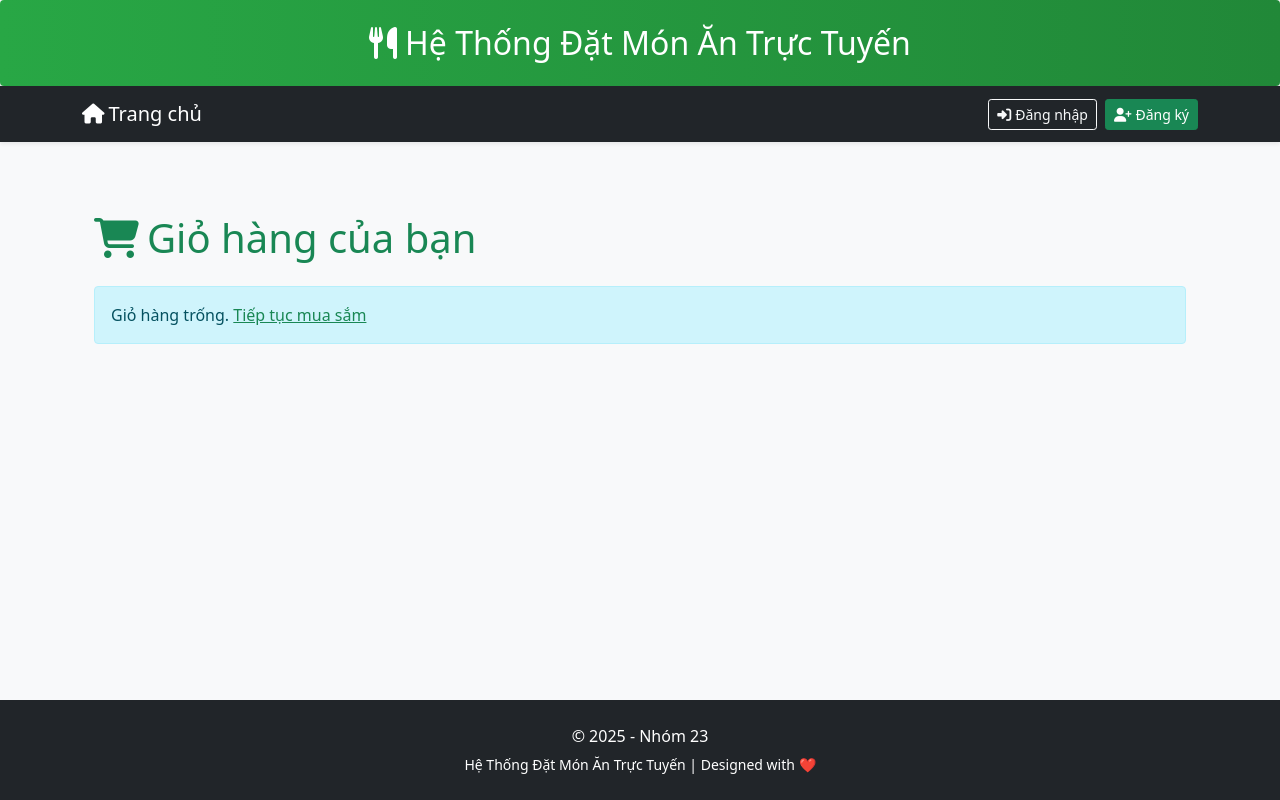
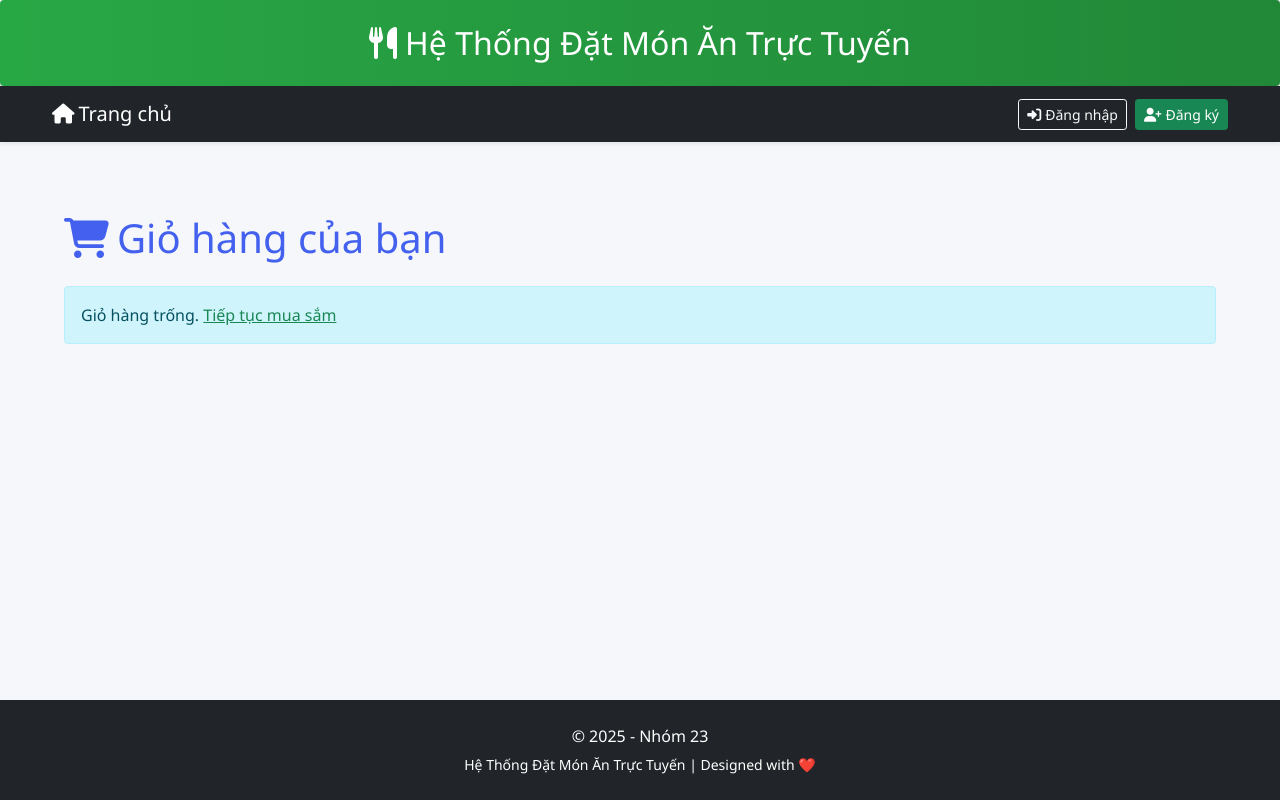
Before and after one commit to lybuida/Ordering_Food_App, a Flask app: page /customer/cart in a window 1280 px wide. Run offline with Flask 3, Linux system fonts and the light colour scheme.

Commit message:
DDATT - update 3.3.1.4 - Ly

```diff
--- a/OrderingFoodApp/dao/cart_service.py
+++ b/OrderingFoodApp/dao/cart_service.py
@@ -1,3 +1,4 @@
+#cart_service.py
 from flask import session
 from OrderingFoodApp.models import MenuItem
 
--- a/OrderingFoodApp/static/css/customer/cart.css
+++ b/OrderingFoodApp/static/css/customer/cart.css
@@ -1,48 +1,139 @@
-body {
-  background-color: #f8f9fa;
+:root {
+  /* Màu chính & accent */
+  --primary-color: #4361ee;     /* xanh dương trầm */
+  --accent-color:  #4895ef;     /* xanh dương nhạt hơn */
+  --success-color: #4cc9f0;     /* xanh biển nhạt */
+  --danger-color:  #e63946;     /* đỏ */
+  --light-bg:      #f5f7fa;     /* nền tổng thể */
+  --card-bg:       #ffffff;     /* nền thẻ */
+  --card-hover:    #eef2f7;     /* hover thẻ */
+  --text-dark:     #2b2d42;     /* chữ chính */
+  --text-light:    #6c757d;     /* chữ phụ */
+
+  /* Shadow & transition */
+  --card-shadow:       0 4px 12px rgba(0,0,0,0.05);
+  --card-shadow-hover: 0 8px 24px rgba(0,0,0,0.1);
+  --transition: all 0.3s ease-in-out;
 }
 
-.shop-header {
-  background: #e8f5e9;
-  border: 1px solid #c8e6c9;
-  color: #2e7d32;
-  font-weight: 500;
+body {
+  background-color: var(--light-bg);
+  color: var(--text-dark);
+  font-family: 'Segoe UI', Tahoma, Geneva, Verdana, sans-serif;
 }
 
-.cart-items {
-  background-color: #ffffff;
+.container {
+  max-width: 1200px;
+  margin: 0 auto;
 }
 
-.cart-item {
-  align-items: center;
+/* Tiêu đề */
+h1.text-success {
+  color: var(--primary-color) !important;
 }
 
+/* Header shop */
+.shop-header {
+  background: linear-gradient(135deg, var(--primary-color) 0%, var(--accent-color) 100%);
+  color: #fff;
+  box-shadow: var(--card-shadow);
+}
+.shop-header .fas.fa-store {
+  color: #fff;
+}
+.shop-header .shop-name {
+  color: #fff !important;
+}
+
+/* Cart wrapper */
+.cart-items {
+  background: var(--card-bg);
+  border-radius: 8px;
+}
+
+/* Cart item */
+.cart-item {
+  transition: var(--transition);
+  background: var(--card-bg);
+}
+.cart-item:not(:last-child) {
+  border-bottom: 1px solid #e9ecef;
+}
+.cart-item:hover {
+  background: var(--card-hover);
+}
+
+/* Hình ảnh */
 .cart-item .item-image {
   width: 70px;
   height: 70px;
   object-fit: cover;
-  border: 1px solid #ddd;
+  border-radius: 8px;
+  box-shadow: var(--card-shadow);
 }
 
-.quantity-control .btn {
+/* Nút tăng/giảm */
+.quantity-control .btn-outline-success {
+  background: var(--primary-color);
+  color: #fff;
+  border: none;
+  box-shadow: var(--card-shadow);
   width: 32px;
   height: 32px;
   padding: 0;
   display: flex;
   align-items: center;
   justify-content: center;
+  transition: var(--transition);
+}
+.quantity-control .btn-outline-success:hover {
+  background: var(--accent-color);
+  box-shadow: var(--card-shadow-hover);
 }
 
+/* Input số lượng */
 .quantity-input {
   width: 40px;
   border: none;
   background: transparent;
   font-weight: bold;
+  color: var(--text-dark);
 }
 
+/* Nút xóa */
+.btn-outline-danger {
+  border: none;
+  background: rgba(230, 57, 70, 0.1);
+  color: var(--danger-color);
+  transition: var(--transition);
+}
+.btn-outline-danger:hover {
+  background: var(--danger-color);
+  color: #fff;
+  box-shadow: var(--card-shadow-hover);
+}
+
+/* Thanh checkout */
 .checkout-bar {
-  position: sticky;
-  bottom: 0;
-  background: #ffffff;
-  border-top: 1px solid #ddd;
+  background: #ffffff !important;
+  color: #2b2d42 !important;      /* chữ đen */
+  border: 1px solid #e9ecef;      /* viền nhẹ nếu cần */
+  box-shadow: var(--card-shadow);
 }
+
+/* Nhãn “Chọn tất cả” và “Tổng cộng” */
+.checkout-bar label,
+.checkout-bar #totalPrice {
+  color: #2b2d42 !important;
+}
+
+/* Nút Thanh toán */
+.checkout-bar .btn-success {
+  background: #28a745 !important;
+  color: #fff !important;
+  border: none;
+}
+.checkout-bar .btn-success:hover {
+  background: #218838 !important;  /* tông đậm hơn */
+  box-shadow: 0 4px 12px rgba(0,0,0,0.1);
+}
--- a/OrderingFoodApp/static/js/customer/cart.js
+++ b/OrderingFoodApp/static/js/customer/cart.js
@@ -1,8 +1,10 @@
 document.addEventListener('DOMContentLoaded', () => {
-  const totalPriceElem = document.getElementById('totalPrice');
-  const cartForm = document.getElementById('cartForm');
+  const totalPriceElem   = document.getElementById('totalPrice');
+  const cartForm         = document.getElementById('cartForm');
+  const cartContainer    = document.getElementById('cartContainer');
+  const continueUrl   = cartContainer.dataset.continueUrl;
 
-  // Tính lại tổng tiền
+
   function updateTotal() {
     let total = 0;
     document.querySelectorAll('.item-checkbox').forEach(cb => {
@@ -11,42 +13,35 @@ document.addEventListener('DOMContentLoaded', () => {
     totalPriceElem.textContent = total.toLocaleString('vi-VN') + ' đ';
   }
 
-  // Event delegation trên toàn form
+  function cleanEmptyShops() {
+    document.querySelectorAll('.shop-block').forEach(shop => {
+      if (!shop.querySelector('.cart-item')) shop.remove();
+    });
+  }
+
+  function checkEmptyCart() {
+    // nếu không còn cart-item nào, show empty message
+    if (document.querySelectorAll('.cart-item').length === 0) {
+      cartContainer.innerHTML = `
+        <p class="alert alert-info mt-4">
+          Giỏ hàng trống.
+          <a href="${continueUrl}" class="text-success">Tiếp tục mua sắm</a>
+        </p>`;
+    }
+  }
+
   cartForm.addEventListener('click', async e => {
-    // Checkbox món
-    if (e.target.matches('.item-checkbox')) {
-      updateTotal();
-      return;
-    }
+    // tìm xem có phải click lên nút + / – / Xóa không
+    const btn = e.target.closest('.btn-increase, .btn-decrease, .btn-remove');
+    if (btn) {
+      e.preventDefault();
+      e.stopPropagation();
 
-    // Checkbox shop
-    if (e.target.matches('.select-shop')) {
-      const shopItems = e.target.closest('.shop-block')
-                            .querySelectorAll('.item-checkbox');
-      shopItems.forEach(cb => cb.checked = e.target.checked);
-      updateTotal();
-      return;
-    }
-
-    // Checkbox global
-    if (e.target.matches('#selectAllGlobal')) {
-      const flg = e.target.checked;
-      document.querySelectorAll('.item-checkbox, .select-shop')
-              .forEach(cb => cb.checked = flg);
-      updateTotal();
-      return;
-    }
-
-    // Tăng/Giảm/Xoá
-    if (e.target.matches('.btn-increase, .btn-decrease, .btn-remove')) {
-      e.preventDefault();
-      const btn = e.target.closest('button');
       const cartItem = btn.closest('.cart-item');
-      const itemId = cartItem.dataset.itemId;
-      let action;
-      if (btn.matches('.btn-increase')) action = 'increase';
-      else if (btn.matches('.btn-decrease')) action = 'decrease';
-      else action = 'remove';
+      const itemId   = cartItem.dataset.itemId;
+      const action   = btn.matches('.btn-remove')    ? 'remove'
+                       : btn.matches('.btn-increase') ? 'increase'
+                       : 'decrease';
 
       const res = await fetch('/customer/cart', {
         method: 'POST',
@@ -57,21 +52,50 @@ document.addEventListener('DOMContentLoaded', () => {
         body: new URLSearchParams({ action, item_id: itemId })
       });
 
-      // Xử lý kết quả
       if (action === 'remove') {
         cartItem.remove();
         updateTotal();
+        cleanEmptyShops();
+        checkEmptyCart();
       } else {
         const data = await res.json();
         if (data.quantity > 0) {
           cartItem.querySelector('.quantity-input').value = data.quantity;
-          cartItem.querySelector('.item-checkbox').dataset.subtotal = data.subtotal;
-          if (cartItem.querySelector('.item-checkbox').checked) updateTotal();
+          cartItem.querySelector('.item-checkbox')
+                  .dataset.subtotal = data.subtotal;
+          if (cartItem.querySelector('.item-checkbox').checked) {
+            updateTotal();
+          }
         } else {
           cartItem.remove();
           updateTotal();
+          cleanEmptyShops();
+          checkEmptyCart();
         }
       }
+      return;
+    }
+
+    // checkbox món
+    if (e.target.matches('.item-checkbox')) {
+      updateTotal();
+      return;
+    }
+    // checkbox shop
+    if (e.target.matches('.select-shop')) {
+      const shopItems = e.target.closest('.shop-block')
+                            .querySelectorAll('.item-checkbox');
+      shopItems.forEach(cb => cb.checked = e.target.checked);
+      updateTotal();
+      return;
+    }
+    // checkbox toàn cục
+    if (e.target.matches('#selectAllGlobal')) {
+      const flg = e.target.checked;
+      document.querySelectorAll('.item-checkbox, .select-shop')
+              .forEach(cb => cb.checked = flg);
+      updateTotal();
+      return;
     }
   });
 });
--- a/OrderingFoodApp/templates/customer/cart.html
+++ b/OrderingFoodApp/templates/customer/cart.html
@@ -5,6 +5,7 @@
 <div class="container mt-5">
     <h1 class="mb-4 text-success"><i class="fas fa-shopping-cart me-2"></i>Giỏ hàng của bạn</h1>
 
+    <div id="cartContainer" data-continue-url="{{ url_for('customer.restaurants_list') }}">
         {% if grouped_items %}
         <!-- Toàn bộ cart nằm trong 1 form chỉ dùng để submit checkout -->
         <form id="cartForm" action="{{ url_for('customer.cart') }}" method="post">
@@ -12,12 +13,13 @@
             <div class="shop-block mb-4">
                 <div class="shop-header d-flex align-items-center p-3 rounded shadow-sm mb-2">
                     <input type="checkbox" class="select-shop me-2">
-        <i class="fas fa-store text-success me-2"></i>
+                    <i class="fas fa-store text-white me-2"></i>
                     <strong class="shop-name text-dark">{{ restaurant }}</strong>
                 </div>
                 <div class="cart-items bg-white rounded shadow-sm">
                     {% for item in items %}
-        <div class="cart-item d-flex align-items-center border-bottom py-3 px-3" data-item-id="{{ item.id }}">
+                    <div class="cart-item d-flex align-items-center border-bottom py-3 px-3"
+                         data-item-id="{{ item.id }}">
                         <input type="checkbox" class="item-checkbox me-3" data-subtotal="{{ item.subtotal }}">
 
                         <img src="{{ item.image_url }}"
@@ -30,9 +32,14 @@
                         </div>
 
                         <div class="quantity-control d-flex align-items-center me-3">
-            <button type="button" class="btn btn-outline-success btn-sm rounded-circle me-1 btn-decrease">−</button>
-            <input type="text" class="quantity-input form-control form-control-sm text-center mx-1" value="{{ item.quantity }}" readonly>
-            <button type="button" class="btn btn-outline-success btn-sm rounded-circle ms-1 btn-increase">＋</button>
+                            <button type="button"
+                                    class="btn btn-outline-success btn-sm rounded-circle me-1 btn-decrease">−
+                            </button>
+                            <input type="text" class="quantity-input form-control form-control-sm text-center mx-1"
+                                   value="{{ item.quantity }}" readonly>
+                            <button type="button"
+                                    class="btn btn-outline-success btn-sm rounded-circle ms-1 btn-increase">＋
+                            </button>
                         </div>
 
                         <button type="button" class="btn btn-outline-danger btn-sm rounded-circle btn-remove">
@@ -62,9 +69,11 @@
 
         {% else %}
         <p class="alert alert-info mt-4">
-    Giỏ hàng trống. <a href="{{ url_for('customer.restaurants_list') }}" class="text-success">Tiếp tục mua sắm</a>
+            Giỏ hàng trống. <a href="{{ url_for('customer.restaurants_list') }}" class="text-success">Tiếp tục mua
+            sắm</a>
         </p>
         {% endif %}
+    </div>
 </div>
 
 <link rel="stylesheet" href="{{ url_for('static', filename='css/customer/cart.css') }}">
```
Lines whose indentation alone changed are shown as unchanged.
